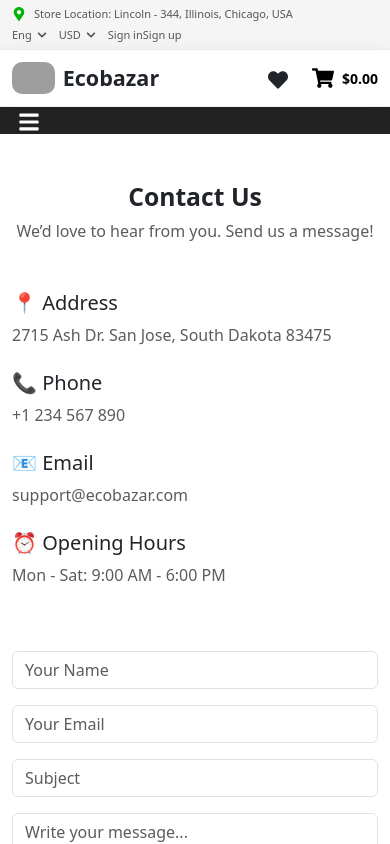
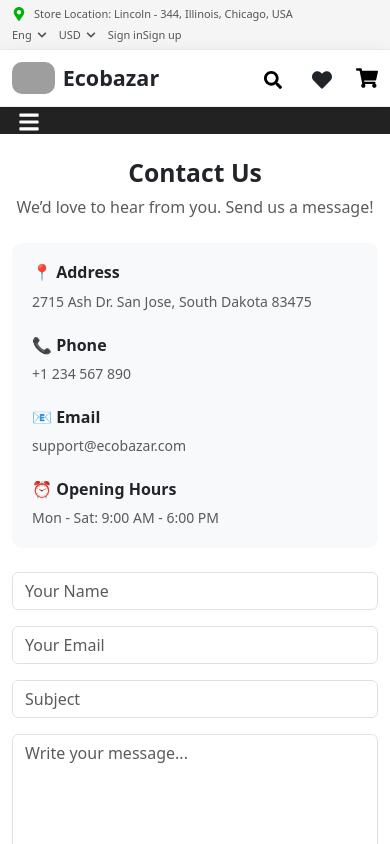
Before and after one commit to harshitkukreja11/Ecobazar-website, a React (Create React App) app: page /contact in a window 390 px wide. Shown: the top 844 px of the page. Built offline with nearby package versions, Linux system fonts and the light colour scheme; grey boxes are pictures that could not be loaded.

Commit message:
made header responsive

```diff
--- a/src/components/layout/Header.jsx
+++ b/src/components/layout/Header.jsx
@@ -1,6 +1,14 @@
 import { Link, NavLink, useLocation } from "react-router-dom";
 import { useSelector } from "react-redux";
-import { FaShoppingCart, FaSearch, FaMapMarkerAlt, FaChevronDown, FaBars, FaTimes, FaHeart } from "react-icons/fa";
+import {
+  FaShoppingCart,
+  FaSearch,
+  FaMapMarkerAlt,
+  FaChevronDown,
+  FaBars,
+  FaTimes,
+  FaHeart
+} from "react-icons/fa";
 import { useState, useEffect, useMemo } from "react";
 import "./header.css";
 
@@ -19,14 +27,17 @@
   );
 
   const [mobileMenu, setMobileMenu] = useState(false);
+  const [mobileSearch, setMobileSearch] = useState(false);
+
   const location = useLocation();
 
-const closeMenu = () => {
-  setMobileMenu(false);
-};
+  const closeMenu = () => {
+    setMobileMenu(false);
+  };
 
   useEffect(() => {
     closeMenu();
+    setMobileSearch(false);
   }, [location]);
 
   useEffect(() => {
@@ -42,7 +53,6 @@
             <FaMapMarkerAlt className="location-icon" />
             <span>Store Location: Lincoln - 344, Illinois, Chicago, USA</span>
           </div>
-
           <div className="top-right">
             <div className="top-dropdown">
               Eng <FaChevronDown size={10} />
@@ -50,7 +60,6 @@
             <div className="top-dropdown">
               USD <FaChevronDown size={10} />
             </div>
-
             <div className="auth-links">
               <Link to="/login" className="top-link">Sign in</Link>
               <span className="divider">/</span>
@@ -62,8 +71,9 @@
 
       {/* ================= MAIN HEADER ================= */}
       <div className="main-header">
-        <div className="container d-flex align-items-center justify-content-between">
+        <div className="container header-container">
 
+          {/* Logo */}
           <div className="d-flex align-items-center gap-2">
             <img
               src="https://ecobazar-ecommerce.vercel.app/images/logo.png"
@@ -73,7 +83,8 @@
             <h1 className="mb-0 fs-4 fw-bold">Ecobazar</h1>
           </div>
 
-          <div className="search-box">
+          {/* Desktop Search */}
+          <div className="search-box d-none d-md-block">
             <div className="input-group">
               <input type="text" className="form-control" placeholder="Search" />
               <button className="btn btn-success">
@@ -82,7 +93,16 @@
             </div>
           </div>
 
+          {/* Right Icons */}
           <div className="d-flex align-items-center gap-4">
+
+            {/* Mobile Search Icon */}
+            <button
+              className="mobile-search-icon d-md-none"
+              onClick={() => setMobileSearch(!mobileSearch)}
+            >
+              <FaSearch size={18} />
+            </button>
 
             {/* Wishlist */}
             <Link to="/wishlist" className="position-relative text-dark">
@@ -97,11 +117,10 @@
             {/* Cart */}
             <Link to="/cart" className="cart-section text-decoration-none">
               <FaShoppingCart size={22} />
-              <div className="ms-2">
+              <div className="ms-2 d-none d-md-block">
                 <small>Shopping cart:</small>
                 <div className="fw-bold">${totalAmount.toFixed(2)}</div>
               </div>
-
               {totalItems > 0 && (
                 <span className="cart-badge">{totalItems}</span>
               )}
@@ -109,28 +128,41 @@
 
           </div>
         </div>
+
+        {/* 🔥 Mobile Slide Search */}
+        <div className={`mobile-search-bar ${mobileSearch ? "active" : ""}`}>
+          <div className="container">
+            <div className="input-group">
+              <input
+                type="text"
+                className="form-control"
+                placeholder="Search products..."
+                autoFocus={mobileSearch}
+              />
+              <button className="btn btn-success">
+                <FaSearch />
+              </button>
+            </div>
+          </div>
+        </div>
       </div>
 
       {/* ================= NAVBAR ================= */}
       <nav className="eco-navbar">
         <div className="container eco-nav-wrapper">
-
           <button
             className="mobile-menu-icon d-lg-none"
             onClick={() => setMobileMenu(true)}
-            aria-label="Open menu"
           >
             <FaBars size={22} />
           </button>
 
           <ul className={`eco-nav-links ${mobileMenu ? "active" : ""}`}>
-
             <li className="mobile-close d-lg-none">
-              <button onClick={closeMenu} aria-label="Close menu">
+              <button onClick={closeMenu}>
                 <FaTimes size={22} />
               </button>
             </li>
-
             <li><NavLink to="/" className="eco-link">Home</NavLink></li>
             <li><NavLink to="/shop" className="eco-link">Shop</NavLink></li>
             <li><NavLink to="/pages" className="eco-link">Pages</NavLink></li>
@@ -142,7 +174,6 @@
           <div className="eco-phone d-none d-lg-block">
             +6396-1336-3109
           </div>
-
         </div>
 
         {mobileMenu && (
--- a/src/components/layout/header.css
+++ b/src/components/layout/header.css
@@ -84,7 +84,39 @@
   height: 42px;
   object-fit: contain;
 }
+.header-container {
+  display: flex;
+  align-items: center;
+  justify-content: space-between;
+  gap: 20px;
+}
+/* Header Layout */
+.header-container {
+  display: flex;
+  align-items: center;
+  justify-content: space-between;
+}
 
+/* Mobile Search Icon */
+.mobile-search-icon {
+  background: none;
+  border: none;
+  cursor: pointer;
+}
+
+/* Slide Search */
+.mobile-search-bar {
+  max-height: 0;
+  overflow: hidden;
+  background: #fff;
+  transition: max-height 0.4s ease, padding 0.3s ease;
+  box-shadow: 0 4px 15px rgba(0,0,0,0.08);
+}
+
+.mobile-search-bar.active {
+  max-height: 120px;
+  padding: 15px 0;
+}
 /* SEARCH */
 .search-box {
   width: 50%;
@@ -250,9 +282,9 @@
     height: 34px;
   }
 
-  .search-box {
-    display: none;
-  }
+ .search-box {
+  display: none;
+}
 
   .cart-section small {
     display: none;
--- a/src/index.css
+++ b/src/index.css
@@ -1,13 +1,7 @@
-body {
-  margin: 0;
-  font-family: -apple-system, BlinkMacSystemFont, 'Segoe UI', 'Roboto', 'Oxygen',
-    'Ubuntu', 'Cantarell', 'Fira Sans', 'Droid Sans', 'Helvetica Neue',
-    sans-serif;
-  -webkit-font-smoothing: antialiased;
-  -moz-osx-font-smoothing: grayscale;
+html, body {
+  overflow-x: hidden;
 }
 
-code {
-  font-family: source-code-pro, Menlo, Monaco, Consolas, 'Courier New',
-    monospace;
+* {
+  box-sizing: border-box;
 }
--- a/src/index.js
+++ b/src/index.js
@@ -5,6 +5,8 @@
 import { Provider } from "react-redux";
 import store from "./app/store";
 import "bootstrap-icons/font/bootstrap-icons.css";
+import "./index.css";
+
 
 
 const root = ReactDOM.createRoot(document.getElementById("root"));
--- a/src/pages/Contact.jsx
+++ b/src/pages/Contact.jsx
@@ -1,4 +1,5 @@
 import { useState } from "react";
+import "./contact.css";
 
 export default function Contact() {
   const [form, setForm] = useState({
@@ -24,51 +25,56 @@
   };
 
   return (
-    <div className="container py-5">
+    <div className="container contact-page py-4 py-md-5">
 
       {/* ================= HEADER ================= */}
-      <div className="text-center mb-5">
+      <div className="text-center mb-4 mb-md-5">
         <h2 className="fw-bold">Contact Us</h2>
         <p className="text-muted">
           We’d love to hear from you. Send us a message!
         </p>
       </div>
 
-      <div className="row g-5">
+      <div className="row gy-4 gy-md-5">
 
         {/* ================= CONTACT INFO ================= */}
-        <div className="col-md-4">
+        <div className="col-12 col-md-4">
+          <div className="contact-info">
+
             <div className="mb-4">
-            <h5>📍 Address</h5>
-            <p className="text-muted">
+              <h6 className="fw-bold">📍 Address</h6>
+              <p className="text-muted small mb-0">
                 2715 Ash Dr. San Jose, South Dakota 83475
-
               </p>
             </div>
 
             <div className="mb-4">
-            <h5>📞 Phone</h5>
-            <p className="text-muted">+1 234 567 890</p>
+              <h6 className="fw-bold">📞 Phone</h6>
+              <p className="text-muted small mb-0">+1 234 567 890</p>
             </div>
 
             <div className="mb-4">
-            <h5>📧 Email</h5>
-            <p className="text-muted">support@ecobazar.com</p>
+              <h6 className="fw-bold">📧 Email</h6>
+              <p className="text-muted small mb-0">
+                support@ecobazar.com
+              </p>
             </div>
 
             <div>
-            <h5>⏰ Opening Hours</h5>
-            <p className="text-muted">
+              <h6 className="fw-bold">⏰ Opening Hours</h6>
+              <p className="text-muted small mb-0">
                 Mon - Sat: 9:00 AM - 6:00 PM
               </p>
+            </div>
+
           </div>
         </div>
 
         {/* ================= CONTACT FORM ================= */}
-        <div className="col-md-8">
+        <div className="col-12 col-md-8">
           <form onSubmit={handleSubmit} className="row g-3">
 
-            <div className="col-md-6">
+            <div className="col-12 col-md-6">
               <input
                 type="text"
                 name="name"
@@ -80,7 +86,7 @@
               />
             </div>
 
-            <div className="col-md-6">
+            <div className="col-12 col-md-6">
               <input
                 type="email"
                 name="email"
@@ -116,32 +122,29 @@
             </div>
 
             <div className="col-12">
-              <button className="btn btn-success px-4">
+              <button className="btn btn-success w-100 w-md-auto px-4">
                 Send Message
               </button>
             </div>
 
           </form>
         </div>
+
       </div>
 
       {/* ================= GOOGLE MAP ================= */}
-      <div className="mt-5">
-  <div className="ratio ratio-16x9">
+      <div className="mt-4 mt-md-5">
+        <div className="ratio ratio-16x9 rounded overflow-hidden">
           <iframe
             src="https://maps.google.com/maps?q=120%20W%20Sioux%20Ave%2C%20Pierre%2C%20SD%2057501%2C%20United%20States&t=k&z=17&output=embed"
-      width="100%"
-      height="400"
             allowFullScreen
             loading="lazy"
-      referrerPolicy="no-referrer-when-downgrade"
             title="Google Maps"
             style={{ border: 0 }}
           ></iframe>
         </div>
       </div>
 
-
     </div>
   );
 }
--- /dev/null
+++ b/src/pages/contact.css
@@ -0,0 +1,17 @@
+/* Prevent horizontal scroll */
+html, body {
+  overflow-x: hidden;
+}
+
+.contact-page {
+  max-width: 1200px;
+}
+
+/* Better spacing on mobile */
+@media (max-width: 768px) {
+  .contact-info {
+    background: #f8f9fa;
+    padding: 20px;
+    border-radius: 10px;
+  }
+}
--- a/src/pages/productDetails.css
+++ b/src/pages/productDetails.css
@@ -1,5 +1,11 @@
+/* =========================
+   GLOBAL
+========================= */
+
 img {
   border-radius: 10px;
+  max-width: 100%;
+  height: auto;
 }
 
 h2 {
@@ -10,22 +16,25 @@
   padding: 10px 25px;
   font-weight: 500;
 }
+
 /* =========================
    PRODUCT GALLERY UPDATED
 ========================= */
 
+/* Thumbnail wrapper */
 .thumbnail-wrapper {
-  width: 70px; /* smaller width */
+  width: 70px;
 }
 
+/* Thumbnail image */
 .thumbnail-img {
   width: 100%;
-  height: 70px; /* smaller thumb */
+  height: 70px;
   object-fit: cover;
   border: 1px solid #eee;
   border-radius: 6px;
   cursor: pointer;
-  transition: 0.3s;
+  transition: 0.3s ease;
 }
 
 .thumbnail-img:hover {
@@ -38,7 +47,7 @@
 
 /* Main image container */
 .main-image-box {
-  height: 310px; /* 70px * 4 + gaps (~10px each) */
+  height: 310px;
   display: flex;
   align-items: center;
   justify-content: center;
@@ -48,3 +57,70 @@
   max-height: 100%;
   object-fit: contain;
 }
+
+
+
+/* =========================
+   TABLET RESPONSIVE
+========================= */
+
+@media (max-width: 992px) {
+
+  .thumbnail-wrapper {
+    width: 60px;
+  }
+
+  .thumbnail-img {
+    height: 60px;
+  }
+
+  .main-image-box {
+    height: 260px;
+  }
+}
+
+
+/* =========================
+   MOBILE RESPONSIVE
+========================= */
+
+@media (max-width: 768px) {
+
+  /* Stack thumbnails horizontally on mobile */
+  .thumbnail-wrapper {
+    width: 55px;
+  }
+
+  .thumbnail-img {
+    height: 55px;
+  }
+
+  .main-image-box {
+    height: 240px;
+  }
+}
+
+
+/* =========================
+   SMALL MOBILE
+========================= */
+
+@media (max-width: 480px) {
+
+  .thumbnail-wrapper {
+    width: 45px;
+  }
+
+  .thumbnail-img {
+    height: 45px;
+  }
+
+  .main-image-box {
+    height: 200px;
+  }
+
+  .btn-success {
+    width: 100%;
+    padding: 12px;
+  }
+}
```
Lines whose indentation alone changed are shown as unchanged.
